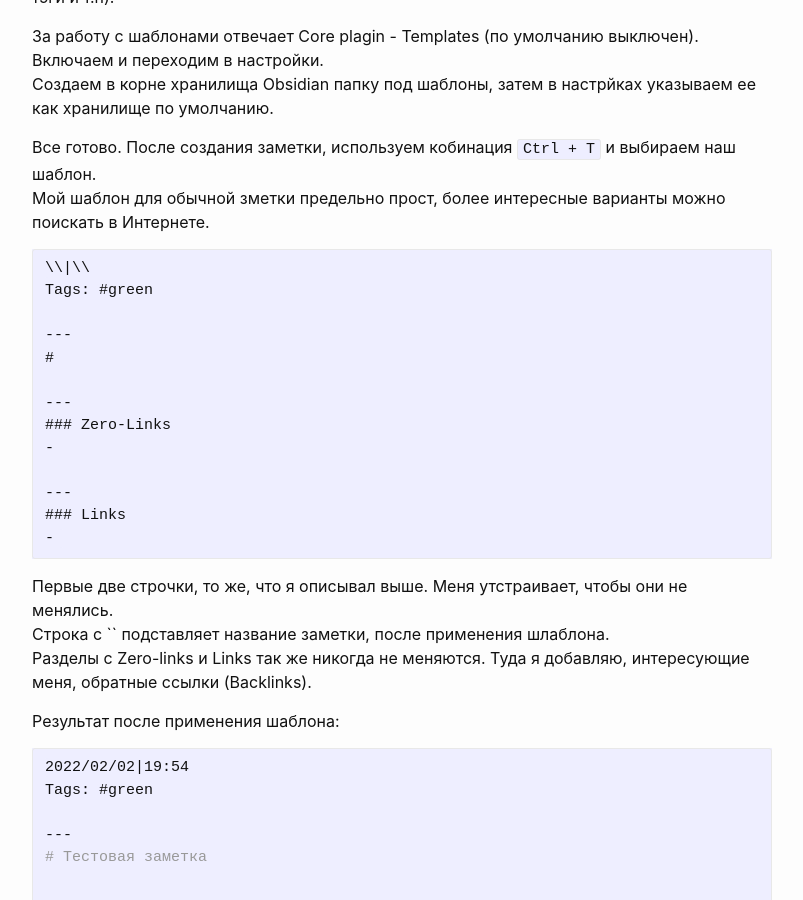
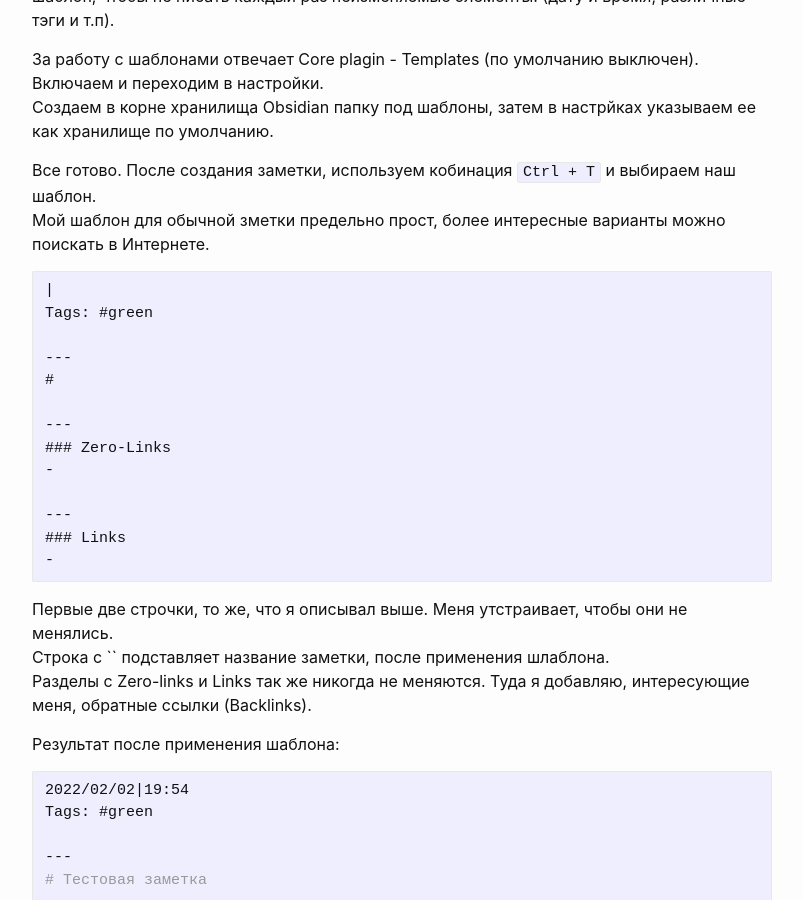
Before and after one commit to woohung/woohung.github.io, a Jekyll site: the page built from _posts/2022-02-01-Тайм-Менеджмент-ч2-Цеттелькастен.md, in a window 1280 px wide and 900 px high, scrolled down 6395 px. Shown: the whole window, without its empty margins (238-1041 px from the left). Built offline with Jekyll 4.4.1, drawn with Linux system fonts in a browser that asks for light colours.

Commit message:
Update 2022-02-01-Тайм-Менеджмент-ч2-Цеттелькастен.md

````diff
--- a/_posts/2022-02-01-Тайм-Менеджмент-ч2-Цеттелькастен.md
+++ b/_posts/2022-02-01-Тайм-Менеджмент-ч2-Цеттелькастен.md
@@ -120,7 +120,8 @@ Obsidian — бимодальный. Это означает, что пока в
 Комбинацией `Ctrl + O` я создаю новую заметку. Потом я пишу содержание заметки, используя комбинацию markdown и ссылок, в стиле wiki-link. Так файл _Тестовая заметка_ может содержать следующую информацию:
 
 ```
-{{date:YYYY/MM/DD}}|{{time:HH:mm}}
+
+{{ date:YYYY/MM/DD }}|{{ time:HH:mm }}
 Tags: #green
 
 ---
@@ -154,7 +155,7 @@ Tags: #green
 Мой шаблон для обычной зметки предельно прост, более интересные варианты можно поискать в Интернете.
 
 ```
-\{{\date:YYYY/MM/DD\}}\|\{{\time:HH:mm\}}\
+{{ date:YYYY/MM/DD }}|{{ time:HH:mm }}
 Tags: #green
 
 ---
````
